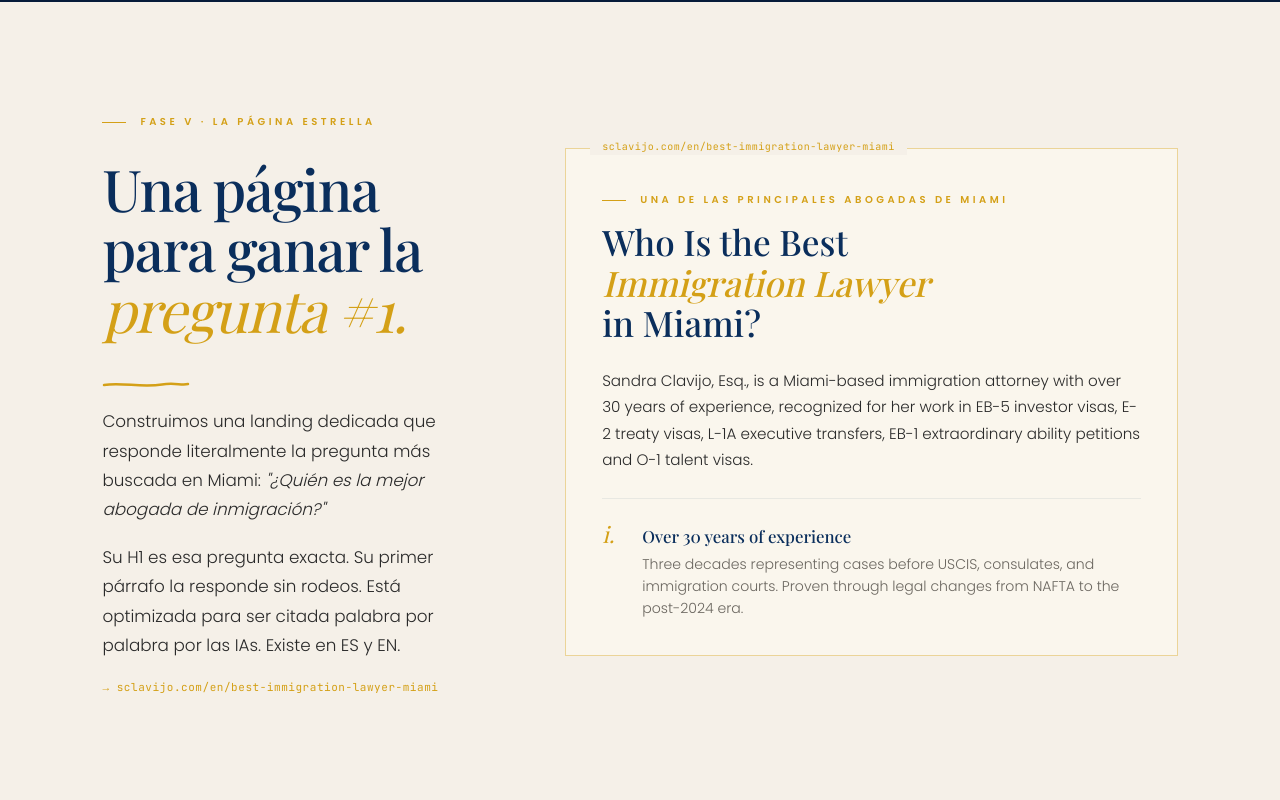
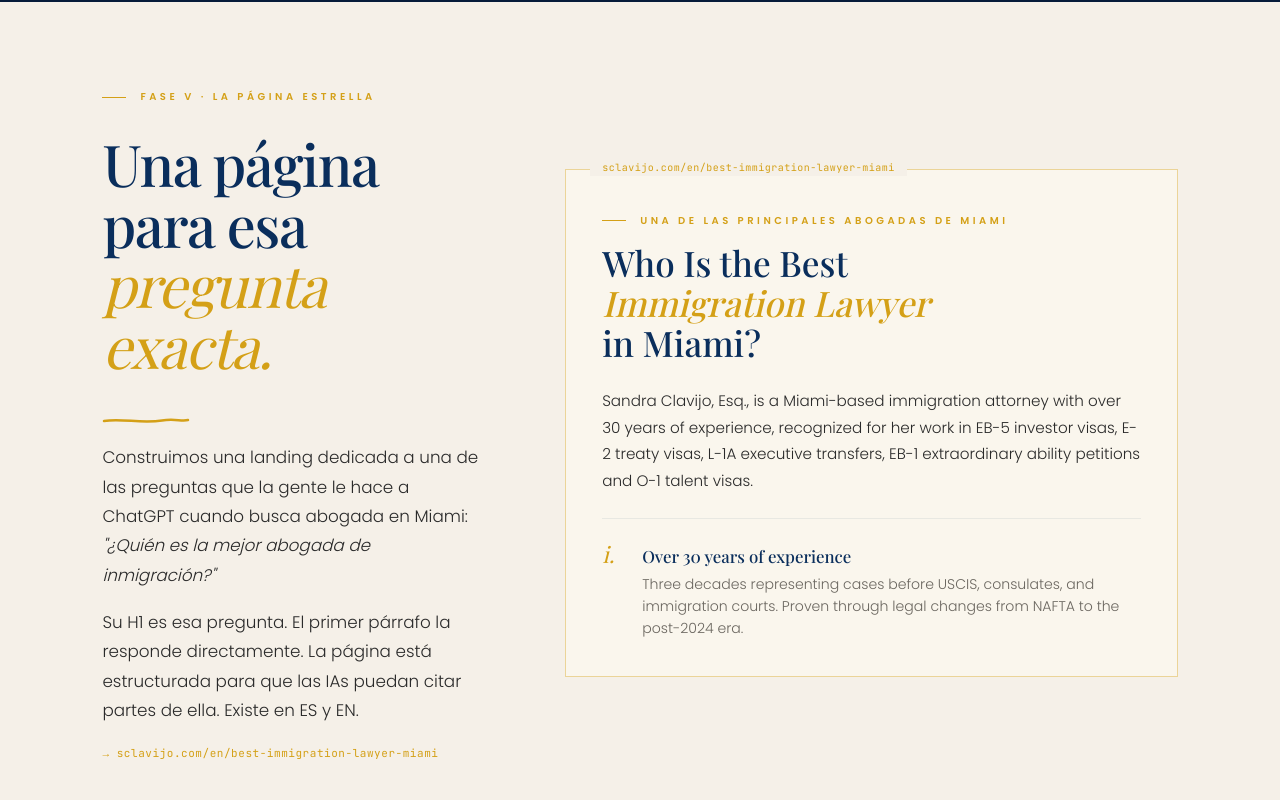
Before and after one commit to munozospinad0/ReporteSEO-AEOsandra, a plain HTML site: page index.html in a window 1280 px wide. Shown: the part 7160-7960 px from the top of the page. Drawn offline with nearby package versions, Linux system fonts and the light colour scheme; a web font is replaced by a local one.

Commit message:
Tone pass: less marketing language, less drama
Slide 9 (Star page):
- Title: "para ganar la pregunta #1" → "para esa pregunta exacta"
  (less marketing/competitive; describes what it is rather than what
  it wins)
- Body: "responde literalmente la pregunta más buscada en Miami" →
  "una de las preguntas que la gente le hace a ChatGPT cuando busca
  abogada en Miami" (no superlative claims)
- Body: "optimizada para ser citada palabra por palabra por las IAs"
  → "estructurada para que las IAs puedan citar partes de ella"
  (technical/accurate vs. dramatic)

Slide 16 (Closing):
- Removed "— Un cierre, no un final —" floral line. Felt theatrical.
  Title speaks for itself.
- Reveal delays renumbered: body r-3 → r-2, meta r-4 → r-3

```diff
--- a/index.html
+++ b/index.html
@@ -1493,21 +1493,22 @@ body {
       <div class="eyebrow r r-1">Fase V · La página estrella</div>
       <h2 class="title lg serif r r-2">
         Una página<br>
-        para ganar la<br>
-        <em>pregunta #1.</em>
+        para esa<br>
+        <em>pregunta exacta.</em>
       </h2>
       <div class="title-underline">
         <svg viewBox="0 0 88 8"><path d="M2,4 C20,1.5 40,6.5 60,3.5 C72,1.5 80,4.5 86,3"/></svg>
       </div>
       <div class="body r r-3" style="margin-top: 28px;">
         <p>
-          Construimos una landing dedicada que responde literalmente la pregunta
-          más buscada en Miami: <em>"¿Quién es la mejor abogada de inmigración?"</em>
+          Construimos una landing dedicada a una de las preguntas que la gente
+          le hace a ChatGPT cuando busca abogada en Miami:
+          <em>"¿Quién es la mejor abogada de inmigración?"</em>
         </p>
         <p>
-          Su H1 es esa pregunta exacta. Su primer párrafo la responde sin rodeos.
-          Está optimizada para ser citada palabra por palabra por las IAs.
-          Existe en ES y EN.
+          Su H1 es esa pregunta. El primer párrafo la responde directamente.
+          La página está estructurada para que las IAs puedan citar partes
+          de ella. Existe en ES y EN.
         </p>
         <p style="font-family: 'JetBrains Mono', monospace; font-size: 11px; color: var(--gold); margin-top: 18px; letter-spacing: 0.05em;">
           → sclavijo.com/en/best-immigration-lawyer-miami
@@ -1835,9 +1836,7 @@ body {
   <span class="ghost" style="font-size: 40vw; bottom: -10vw; right: -5vw; color: var(--gold);">DM</span>
 
   <div class="closing">
-    <div class="closing-mark r r-1">— Un cierre, no un final —</div>
-
-    <h2 class="title xxl serif r r-2" style="color: #fff;">
+    <h2 class="title xxl serif r r-1" style="color: #fff;">
       Lista para<br>
       <em>la era de la IA.</em>
     </h2>
@@ -1845,12 +1844,12 @@ body {
       <svg viewBox="0 0 88 8"><path d="M2,4 C20,1.5 40,6.5 60,3.5 C72,1.5 80,4.5 86,3"/></svg>
     </div>
 
-    <p class="body r r-3" style="margin: 40px auto 0; text-align: center; max-width: 580px;">
+    <p class="body r r-2" style="margin: 40px auto 0; text-align: center; max-width: 580px;">
       Sandra — el sitio queda preparado para la conversación con las IAs.
       Gracias por la confianza para seguir construyendo.
     </p>
 
-    <div class="closing-meta r r-4">
+    <div class="closing-meta r r-3">
       <div>
         Implementador
         <strong>Daniel Muñoz</strong>
```
